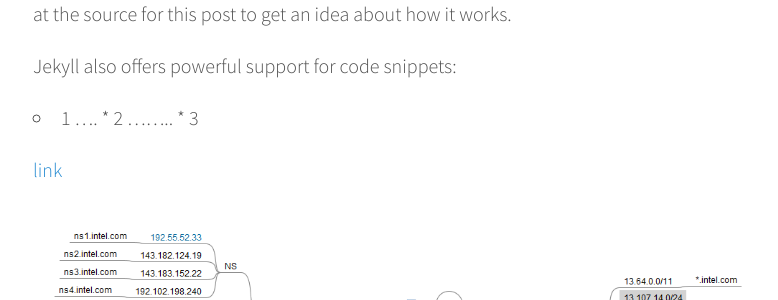
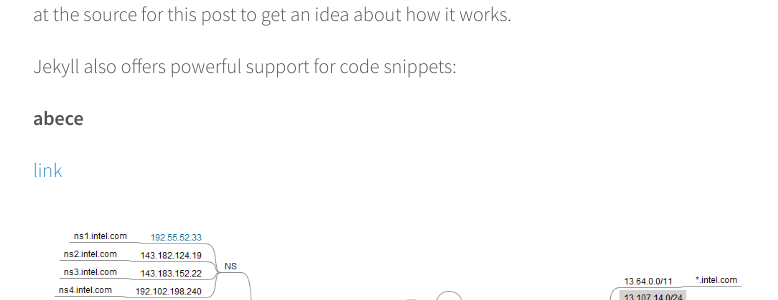
Before and after one commit to obsk498/sercankulak.github.io, a Jekyll site: the page built from _posts/2018-02-25-deneme.markdown, in a window 1280 px wide. Shown: the part 553-853 px from the top of the page, without its empty margins (247-1025 px from the left). Built offline with Jekyll 4.4.1, drawn with Linux system fonts in a browser that asks for light colours; comment, search, counter and statistics services are not loaded.

Commit message:
Update 2018-02-25-deneme.markdown

```diff
--- a/_posts/2018-02-25-deneme.markdown
+++ b/_posts/2018-02-25-deneme.markdown
@@ -10,9 +10,7 @@ To add new posts, simply add a file in the `_posts` directory that follows the c
 
 Jekyll also offers powerful support for code snippets:
 
-* 1
-.... * 2
-........  * 3
+<b>abece</b>
 
 [link](http://sercankulak.com)
 
```
